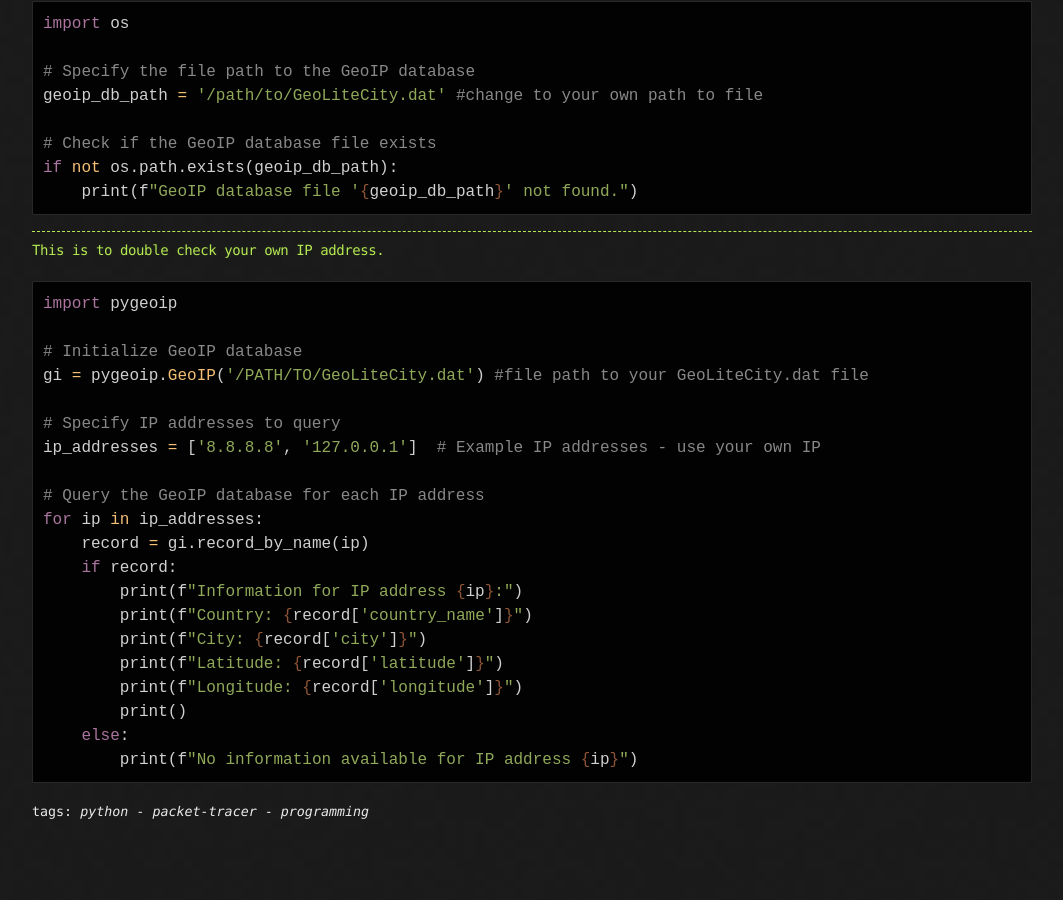
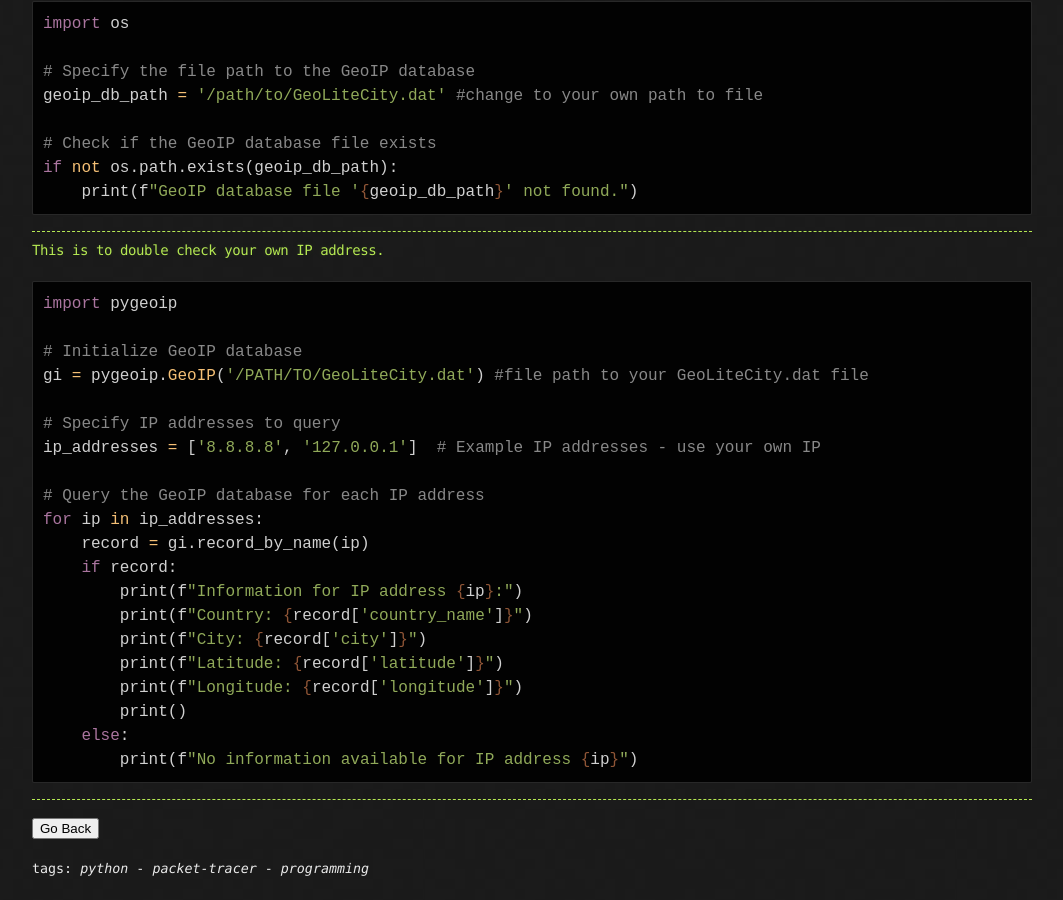
Before and after one commit to CyberCasquatch/cybercasquatch.github.io, a Jekyll site: the page built from _posts/Projects/Python/2024-03-05-Visual-Packet_tracer.md, in a window 1280 px wide and 900 px high, scrolled down 3508 px. Shown: the whole window, without its empty margins (108-1171 px from the left). Built offline with Jekyll 4.4.1, drawn with Linux system fonts in a browser that asks for light colours; before the commit the page ends 4351 px from its top, so only the background shows below that.

Commit message:
Update 2024-03-05-Visual-Packet_tracer.md

````diff
--- a/_posts/Projects/Python/2024-03-05-Visual-Packet_tracer.md
+++ b/_posts/Projects/Python/2024-03-05-Visual-Packet_tracer.md
@@ -179,3 +179,7 @@ for ip in ip_addresses:
     else:
         print(f"No information available for IP address {ip}")
 ```
+
+* * *
+
+<button onclick="history.back()">Go Back</button>
````
